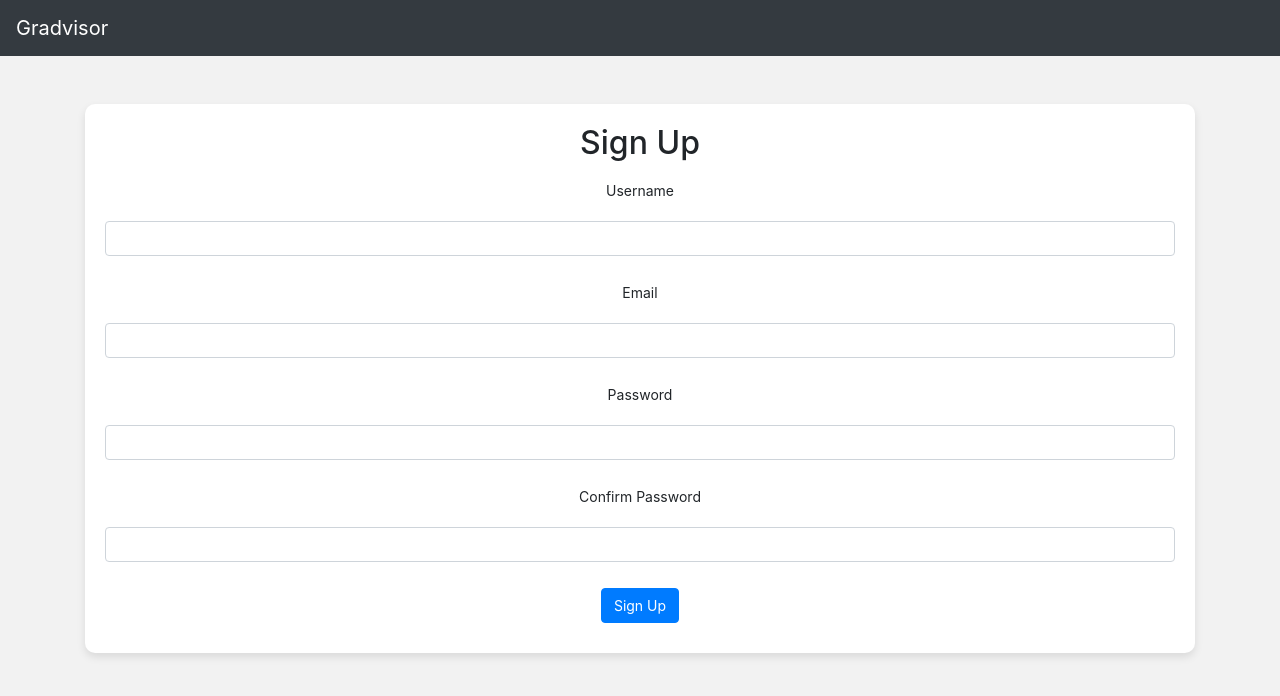
After one commit to mohitsarin-tamu/Gradvisor, a Django app: page /signup/ in a window 1280 px wide. The commit adds this page. Shown: the top 696 px of the page. Run offline with Django 5.2, Linux system fonts and the light colour scheme; some libraries are stand-ins or nearby versions.

Commit message:
Signup page

```diff
--- a/djangoApp/gradvisor/templates/home.html
+++ b/djangoApp/gradvisor/templates/home.html
@@ -39,7 +39,7 @@
         <div class="collapse navbar-collapse" id="navbarNav">
             <ul class="navbar-nav ml-auto">
                 <!-- <li class="nav-item">
-                    <a class="nav-link" href="{% url 'applicant_form' %}">Applicant Form</a>
+                    <a class="nav-link" href="{% url 'signup' %}">Sign Up</a>
                 </li> -->
             </ul>
         </div>
@@ -51,7 +51,7 @@
         <div class="jumbotron text-center">
             <h1 class="display-4">Welcome to Gradvisor</h1>
             <p class="lead">Your go-to platform for academic guidance and resources.</p>
-            <a class="btn btn-primary btn-lg" href="{% url 'applicant_form' %}" role="button">Get Started</a>
+            <a class="btn btn-primary btn-lg" href="{% url 'signup' %}" role="button">Get Started</a>
         </div>
 
     </div>
--- /dev/null
+++ b/djangoApp/gradvisor/templates/signup.html
@@ -0,0 +1,97 @@
+<!-- gradvisorWebSite/templates/signup.html -->
+
+<!DOCTYPE html>
+<html lang="en">
+<head>
+    <meta charset="UTF-8">
+    <meta name="viewport" content="width=device-width, initial-scale=1.0">
+    <title>Sign Up Page</title>
+    <!-- Bootstrap CSS -->
+    <link href="https://maxcdn.bootstrapcdn.com/bootstrap/4.5.2/css/bootstrap.min.css" rel="stylesheet">
+    <style>
+        body {
+            background-color: #f2f2f2; /* Light gray background color */
+        }
+        .form-section {
+            background-color: #ffffff; /* White background for form section */
+            padding: 20px;
+            margin-top: 30px;
+            border-radius: 10px;
+            box-shadow: 0 4px 8px rgba(0,0,0,0.1);
+        }
+        .form-section form {
+            text-align: center; /* Center-align form elements */
+        }
+        .form-section form label,
+        .form-section form input,
+        .form-section form select,
+        .form-section form button {
+            margin-top: 10px;
+            margin-bottom: 10px;
+            font-size: 14px; /* Adjusting font size */
+        }
+        .error {
+            color: red;
+        }
+    </style>
+</head>
+<body>
+
+    <nav class="navbar navbar-expand-lg navbar-dark bg-dark">
+        <a class="navbar-brand" href="#">Gradvisor</a>
+        <button class="navbar-toggler" type="button" data-toggle="collapse" data-target="#navbarNav" aria-controls="navbarNav" aria-expanded="false" aria-label="Toggle navigation">
+            <span class="navbar-toggler-icon"></span>
+        </button>
+        <div class="collapse navbar-collapse" id="navbarNav">
+            <ul class="navbar-nav ml-auto">
+                <!-- <li class="nav-item">
+                    <a class="nav-link" href="{% url 'home' %}">Home</a>
+                </li> -->
+            </ul>
+        </div>
+    </nav>
+
+    <div class="container mt-5">
+        <!-- Sign Up Form Section -->
+        <div class="container form-section">
+            <h2 class="text-center">Sign Up</h2>
+            <form method="post">
+                {% csrf_token %}
+                <div class="form-group">
+                    <label for="username">Username</label>
+                    <input type="text" class="form-control" id="username" name="username" required>
+                </div>
+                <div class="form-group">
+                    <label for="email">Email</label>
+                    <input type="email" class="form-control" id="email" name="email" required>
+                </div>
+                <div class="form-group">
+                    <label for="password1">Password</label>
+                    <input type="password" class="form-control" id="password1" name="password1" required>
+                </div>
+                <div class="form-group">
+                    <label for="password2">Confirm Password</label>
+                    <input type="password" class="form-control" id="password2" name="password2" required>
+                </div>
+                {% if form.errors %}
+                <div class="error">
+                    <ul>
+                        {% for field, errors in form.errors.items %}
+                        {% for error in errors %}
+                        <li>{{ error }}</li>
+                        {% endfor %}
+                        {% endfor %}
+                    </ul>
+                </div>
+                {% endif %}
+                <button type="submit" class="btn btn-primary">Sign Up</button>
+            </form>
+        </div>
+    </div>
+
+    <!-- Bootstrap JS and jQuery -->
+    <script src="https://ajax.googleapis.com/ajax/libs/jquery/3.5.1/jquery.min.js"></script>
+    <script src="https://cdnjs.cloudflare.com/ajax/libs/popper.js/1.16.0/umd/popper.min.js"></script>
+    <script src="https://maxcdn.bootstrapcdn.com/bootstrap/4.5.2/js/bootstrap.min.js"></script>
+</body>
+</html>
--- a/djangoApp/gradvisor/urls.py
+++ b/djangoApp/gradvisor/urls.py
@@ -4,4 +4,5 @@ from . import views
 urlpatterns = [
     path('', views.applicant_form, name='applicant_form'),
     path('success/', views.success, name='success'),
+    path('signup/', views.signup, name='signup'),
 ]
--- a/djangoApp/gradvisor/views.py
+++ b/djangoApp/gradvisor/views.py
@@ -1,4 +1,6 @@
 from django.shortcuts import render, redirect
+from django.contrib.auth.forms import UserCreationForm
+from django.contrib.auth import authenticate, login
 # Create your views here.
 from .forms import ApplicantForm
 from .models import Applicant
@@ -23,3 +25,24 @@ def success(request):
 def applicant_list(request):
     applicants = Applicant.objects.all()
     return render(request, 'applicant_list.html', {'applicants': applicants})
+
+def signup(request):
+    if request.method == 'POST':
+        form = UserCreationForm(request.POST)
+        if form.is_valid():
+            user = form.save()
+            username = form.cleaned_data.get('username')
+            password = form.cleaned_data.get('password1')
+            user = authenticate(username=username, password=password)
+            if user is not None:
+                login(request, user)
+                print(f"User {username} signed up successfully!")
+                return redirect('applicant_form')
+            else:
+                print("Authentication failed")
+        else:
+            print(form.errors)
+    else:
+        form = UserCreationForm()
+
+    return render(request, 'signup.html', {'form': form})
--- a/djangoApp/gradvisorWebSite/urls.py
+++ b/djangoApp/gradvisorWebSite/urls.py
@@ -16,11 +16,12 @@ Including another URLconf
 """
 from django.contrib import admin
 from django.urls import path, include
-from gradvisor.views import home, applicant_list
+from gradvisor.views import home, applicant_list, signup
 
 urlpatterns = [
     path("admin/", admin.site.urls),
     path('', home, name='home'),
     path('applicant/', include('gradvisor.urls')),
     path('applicant_list/', applicant_list, name='applicant_list'),
+    path('signup/', signup, name='signup'),
 ]
```
Also changed, not shown: djangoApp/db.sqlite3.
